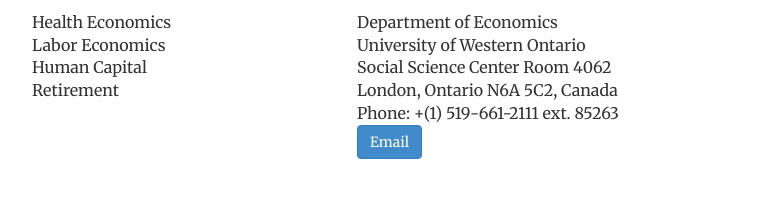
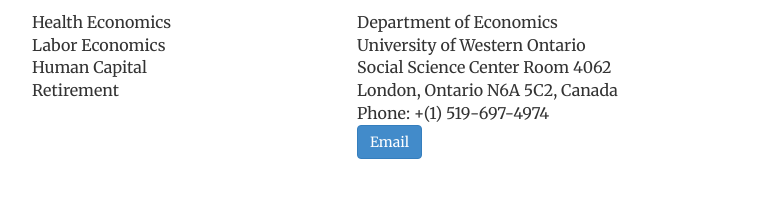
Before and after one commit to morihiroaki/morihiroaki.github.io, a Jekyll site: the page built from index.html, in a window 1280 px wide. Shown: the part 490-688 px from the top of the page, without its empty margins (233-1016 px from the left). Built offline with Jekyll 4.4.1, drawn with Linux system fonts in a browser that asks for light colours.

Commit message:
Update index.html

```diff
--- a/index.html
+++ b/index.html
@@ -40,7 +40,7 @@
                 University of Western Ontario <br/>
                 Social Science Center Room 4062<br/>
                 London, Ontario N6A 5C2, Canada <br/>
-                Phone: +(1) 519-661-2111 ext. 85263 <br/>
+                Phone: +(1) 519-697-4974<br/>
                 <a class="btn btn-primary" href="mailto:hmori@uwo.ca">Email</a>
               </div>
   </div>
```
